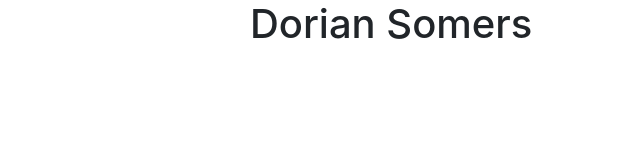
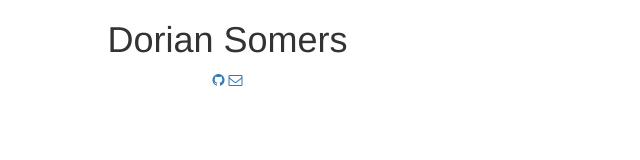
Before and after one commit to dsmrs/dsmrs.github.io, a plain HTML site: page index.html in a window 1280 px wide. Shown: the whole page, without its empty margins (120-760 px from the left). Drawn offline with nearby package versions, Linux system fonts and the light colour scheme.

Commit message:
add fontawsome and CNAME

```diff
--- a/index.html
+++ b/index.html
@@ -3,16 +3,24 @@
   <head>
     <meta charset="utf-8">
     <title>Dorian Somers</title>
-    <link rel="stylesheet" href="https://maxcdn.bootstrapcdn.com/bootstrap/4.0.0-alpha.5/css/bootstrap.min.css" integrity="sha384-AysaV+vQoT3kOAXZkl02PThvDr8HYKPZhNT5h/CXfBThSRXQ6jW5DO2ekP5ViFdi" crossorigin="anonymous">
+  <link rel="stylesheet" href="https://maxcdn.bootstrapcdn.com/bootstrap/3.3.7/css/bootstrap.min.css" integrity="sha384-BVYiiSIFeK1dGmJRAkycuHAHRg32OmUcww7on3RYdg4Va+PmSTsz/K68vbdEjh4u" crossorigin="anonymous">
+  <link rel="stylesheet" href="https://maxcdn.bootstrapcdn.com/font-awesome/4.6.3/css/font-awesome.min.css" crossorigin="anonymous">
+
   </head>
   <body>
     <div class="container">
       <div class="row">
-        <div class="offset-sm-3 col-sm-6 text-sm-cente align-middle">
+        <div class="offset-sm-3 col-sm-6 text-center">
           <h1>Dorian Somers</h1>
+          <a href="https://github.com/dsmrs">
+            <i class="fa fa-github" aria-hidden="true"></i>
+          </a>
+          <a href="email:doriansomers@gmail.com">
+            <i class="fa fa-envelope-o" aria-hidden="true"></i>
+          </a>
         </div>
       </div>
     </div>
-    <script src="https://maxcdn.bootstrapcdn.com/bootstrap/4.0.0-alpha.5/js/bootstrap.min.js" integrity="sha384-BLiI7JTZm+JWlgKa0M0kGRpJbF2J8q+qreVrKBC47e3K6BW78kGLrCkeRX6I9RoK" crossorigin="anonymous"></script>
+    <script src="https://maxcdn.bootstrapcdn.com/bootstrap/3.3.7/js/bootstrap.min.js" integrity="sha384-Tc5IQib027qvyjSMfHjOMaLkfuWVxZxUPnCJA7l2mCWNIpG9mGCD8wGNIcPD7Txa" crossorigin="anonymous"></script>
   </body>
 </html>
```
Also changed, not shown: 1 other file.
